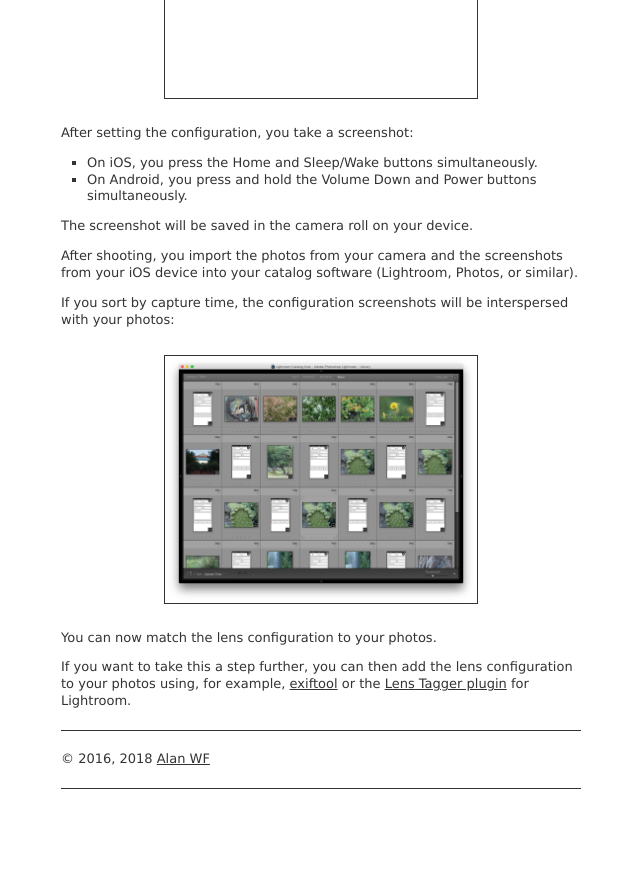
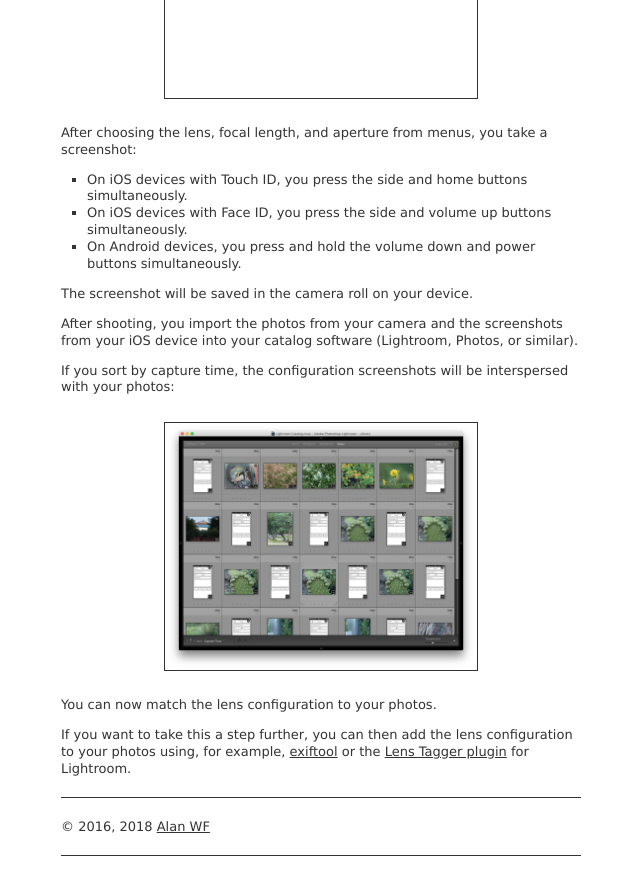
Before and after one commit to alanwfalanwf/lensslate, a plain HTML site: page index.html in a window 1280 px wide. Shown: the part 1240-2123 px from the top of the page, without its empty margins (319-959 px from the left). Before the commit the page ends 2056 px from the top, so only its background shows below. Drawn offline with Linux system fonts and the light colour scheme.

Commit message:
Updated the documentation.

```diff
--- a/index.html
+++ b/index.html
@@ -59,12 +59,13 @@ Lens Slate: Home
 
 <p><a href="images/main-screen.png"><img class="center" src="images/main-screen.png"/></a></p>
 
-<p>After setting the configuration, you take a
+<p>After choosing the lens, focal length, and aperture from menus, you take a
 screenshot:</p>
 
 <ul>
-<li>On iOS, you press the Home and Sleep/Wake buttons simultaneously.</li>
-<li>On Android, you press and hold the Volume Down and Power buttons simultaneously.</li>
+<li>On iOS devices with Touch ID, you press the side and home buttons simultaneously.</li>
+<li>On iOS devices with Face ID, you press the side and volume up buttons simultaneously.</li>
+<li>On Android devices, you press and hold the volume down and power buttons simultaneously.</li>
 </ul>
 
 <p>The screenshot will be saved in the camera roll on your device.</p>
```
Also changed, not shown: manual.html (+3 -2 lines), news.html (+3 -1 lines), 4 other files.
